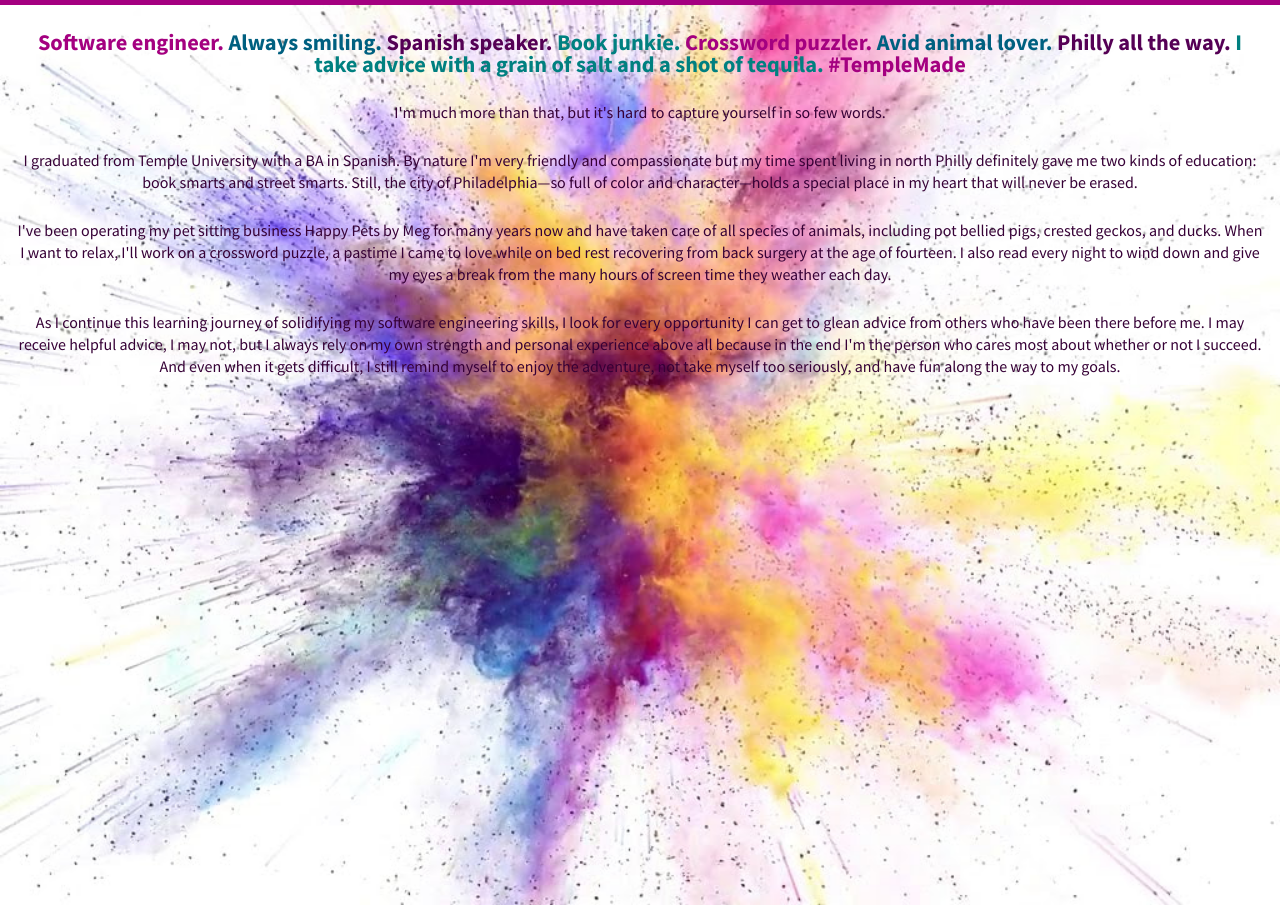
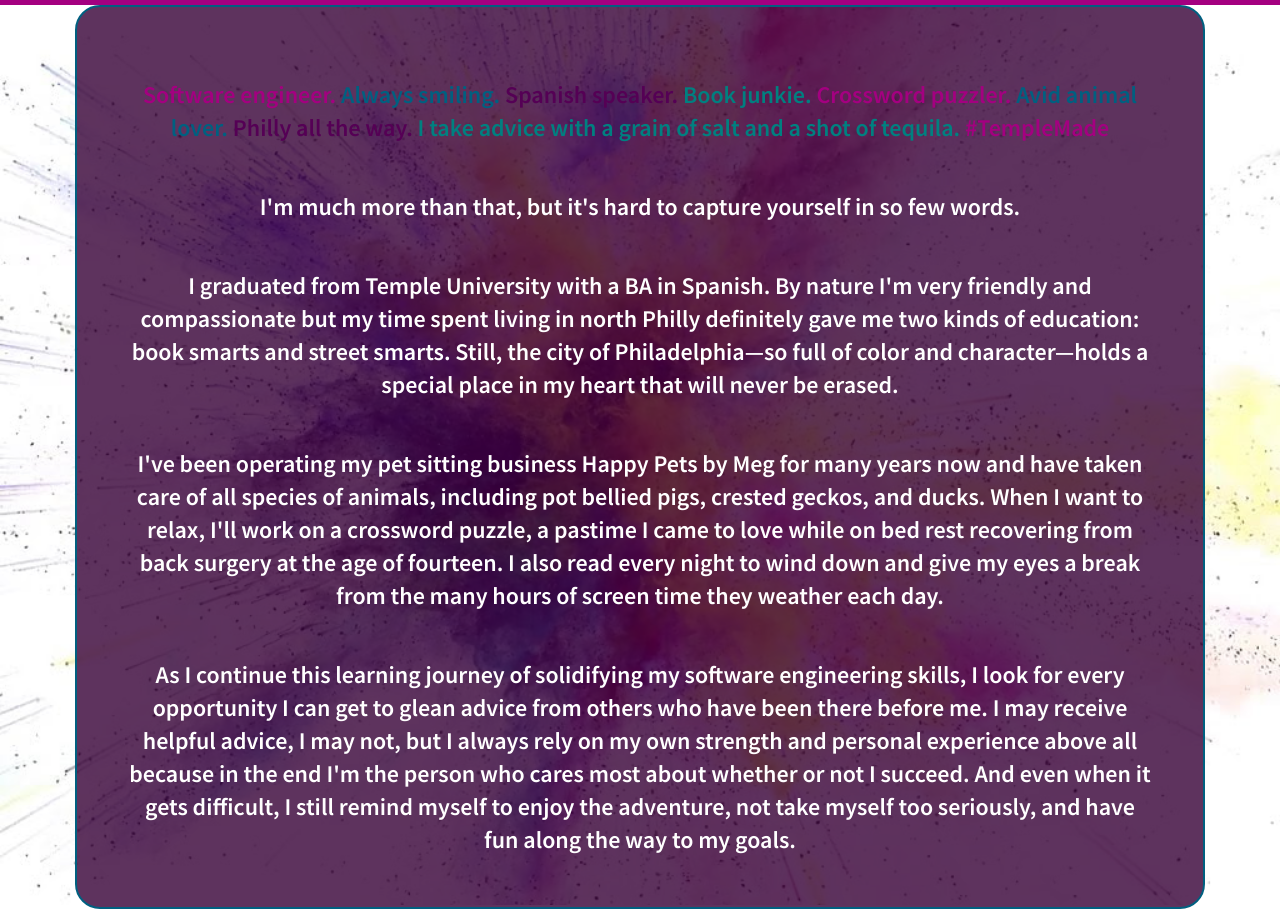
Before and after one commit to meg-gutshall/portfolio-with-projects-and-resume, a Jekyll site: the page built from about.html, in a window 1280 px wide. Built offline with Jekyll 4.4.1, drawn with Linux system fonts in a browser that asks for light colours; nearby versions of some CDN libraries.

Commit message:
Tweak about page styling

```diff
--- a/about.html
+++ b/about.html
@@ -4,7 +4,7 @@ title: Coming Soon!
 ---
 
 <section id="coming-soon">
-  <div class="container-fluid">
+  <div class="container-fluid summary">
     <p class="about-intro"><span class="pink">Software engineer.</span> <span class="blue">Always smiling.</span> <span class="purple">Spanish speaker.</span> <span class="teal">Book junkie.</span> <span class="pink">Crossword puzzler.</span> <span class="blue">Avid animal lover.</span> <span class="purple">Philly all the way.</span> <span class="teal">I take advice with a grain of salt and a shot of tequila.</span> <span class="pink">#TempleMade</span></p>
 
     <p>I'm much more than that, but it's hard to capture yourself in so few words.</p>
```
